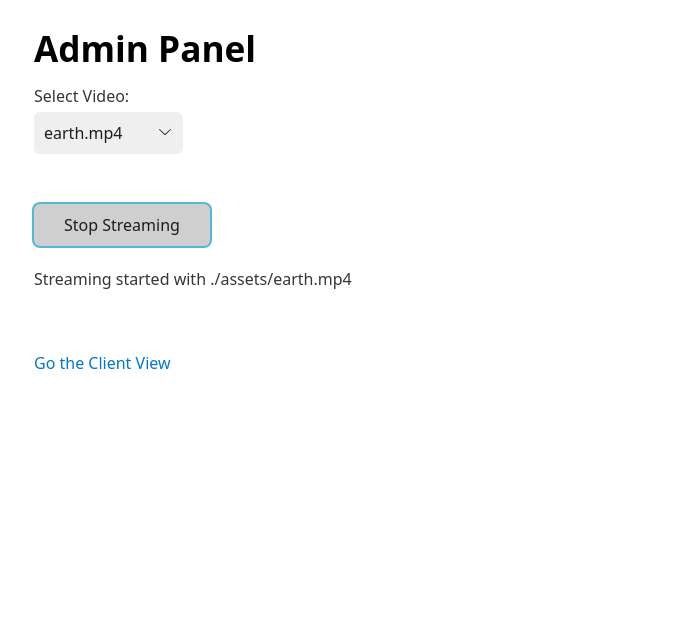
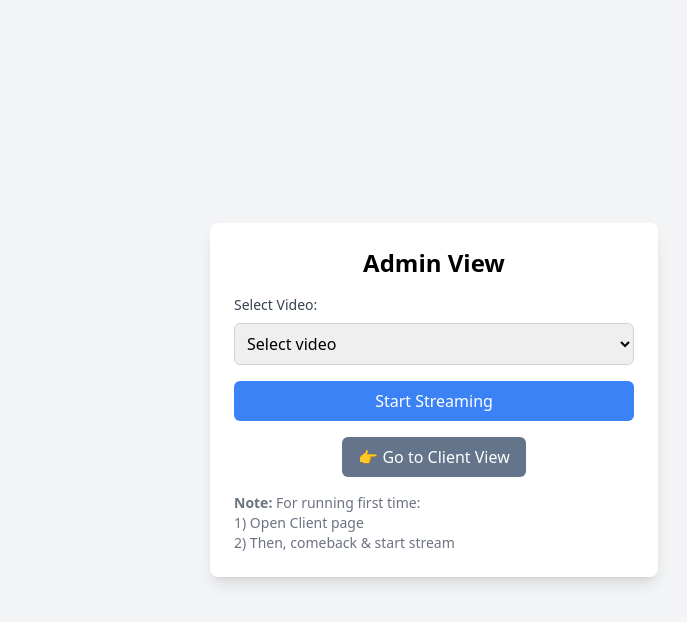
Before and after one commit to Aqib-Web/webrtc-server, a website: page index.html in a window 1280 px wide. Both pictures are taken after a click on the button "Start Streaming". Shown: the whole page, without its empty margins (206-893 px from the left). Drawn offline with nearby package versions, Linux system fonts and the light colour scheme; no server answers.

Commit message:
added styling

```diff
--- a/index.html
+++ b/index.html
@@ -4,25 +4,60 @@
     <meta charset="UTF-8" />
     <meta name="viewport" content="width=device-width, initial-scale=1.0" />
     <title>Admin - WebRTC Video Streaming</title>
-    <link
+    <!-- <link
       rel="stylesheet"
       href="https://cdn.jsdelivr.net/npm/water.css@2/out/water.css"
-    />
+    /> -->
+    <script src="https://cdn.tailwindcss.com"></script>
   </head>
   <body>
-    <h1>Admin Panel</h1>
-    <label for="videoSelect">Select Video:</label>
-    <select id="videoSelect">
-      <option value="" selected>Select video</option>
-      <option value="./assets/earth.mp4" selected>earth.mp4</option>
-      <option value="./assets/fish.mp4">fish.mp4</option>
-      <option value="./assets/research.mp4">research.mp4</option>
-    </select>
-    <br /><br />
-    <button id="startBtn">Start Streaming</button>
-    <p id="status"></p>
-    <br /><br />
-    <a href="./client.html" target="_blank">Go the Client View</a>
+    <div class="bg-gray-100 flex items-center justify-center min-h-screen p-4">
+      <div class="bg-white shadow-lg rounded-lg p-6 max-w-md w-full">
+        <h1 class="text-2xl font-bold text-center mb-4">Admin View</h1>
+
+        <label
+          for="videoSelect"
+          class="block text-sm font-medium text-gray-700 mb-2"
+          >Select Video:</label
+        >
+        <select
+          id="videoSelect"
+          class="block w-full p-2 border border-gray-300 rounded-md mb-4"
+        >
+          <option value="" selected>Select video</option>
+          <option value="./assets/earth.mp4">earth.mp4</option>
+          <option value="./assets/fish.mp4">fish.mp4</option>
+          <option value="./assets/research.mp4">research.mp4</option>
+        </select>
+
+        <button
+          id="startBtn"
+          class="w-full bg-blue-500 text-white py-2 rounded-md hover:bg-blue-600 transition duration-200"
+        >
+          Start Streaming
+        </button>
+
+        <p id="status" class="mt-4 text-center text-gray-600"></p>
+
+        <div class="mt-4 text-center">
+          <a
+              href="./client.html"
+              target="_blank"
+              class="inline-block bg-slate-500 text-white py-2 px-4 rounded-md hover:bg-slate-600 transition duration-200"
+          >
+              👉 Go to Client View
+          </a>
+      </div>
+
+        <div class="mt-4 text-sm text-gray-500">
+          <p>
+            <b>Note: </b>For running first time:
+            <p>1) Open Client page  </p>
+            <p>2) Then, comeback & start stream</p>
+          </p>
+        </div>
+      </div>
+    </div>
 
     <!-- Script dependencies -->
     <script src="/socket.io/socket.io.js"></script>
@@ -34,28 +69,47 @@
 
       let isStreaming = false;
 
-      // Handle the start/stop button click
       startBtn.addEventListener("click", () => {
-        if (videoSelect.value !== "null") {
+        if (videoSelect.value !== "") {
           if (!isStreaming) {
             const selectedVideo = videoSelect.value;
             socket.emit("start-stream", selectedVideo);
-            status.textContent = `Streaming started with ${selectedVideo}`;
+            status.textContent = `🟢 Streaming started with ${selectedVideo}`;
             startBtn.textContent = "Stop Streaming";
           } else {
             socket.emit("stop-stream");
-            status.textContent = "Streaming stopped";
+            status.textContent = "🟢 Streaming stopped";
             startBtn.textContent = "Start Streaming";
           }
           isStreaming = !isStreaming;
         }
       });
 
+      videoSelect.addEventListener("change", () => {
+        if (videoSelect.value !== "" && isStreaming) {
+          const selectedVideo = videoSelect.value;
+          socket.emit("start-stream", selectedVideo);
+          status.textContent = `🟢 Streaming started with ${selectedVideo}`;
+          console.log("Source Changed");
+        }
+      });
+
       // Listen for stream stop event
       socket.on("stream-stopped", () => {
-        status.textContent = "Streaming stopped.";
+        status.textContent = "🔴 Streaming stopped.";
         startBtn.textContent = "Start Streaming";
         isStreaming = false;
+      });
+
+      socket.on("start-stream", () => {
+        console.log("🟢 Stream Started");
+      });
+      socket.on("stream-stopped", () => {
+        console.log("🔴 Stream Stopped");
+      });
+
+      socket.on("connected", () => {
+        console.log("🔵 A user is connected");
       });
     </script>
   </body>
--- a/server.js
+++ b/server.js
@@ -23,7 +23,7 @@ app.get("/client", (req, res) => {
 // Handle socket communication
 io.on("connection", (socket) => {
   console.log("A user connected");
-
+  io.emit("connected");
   // Handle admin starting the stream
   socket.on("start-stream", (videoSource) => {
     // Broadcast to all clients that the stream has started
```
Also changed, not shown: client.html (+12 -3 lines).
